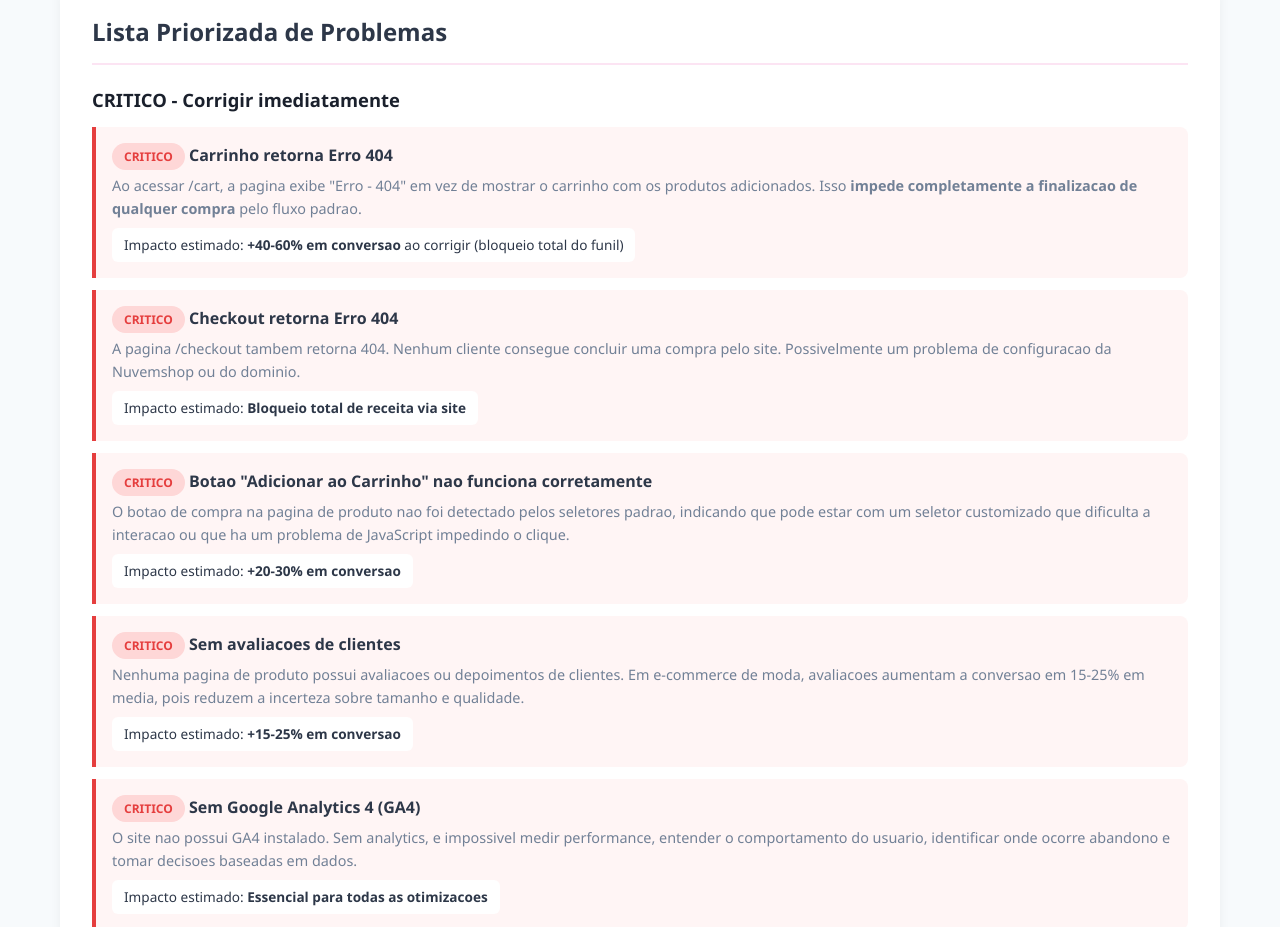
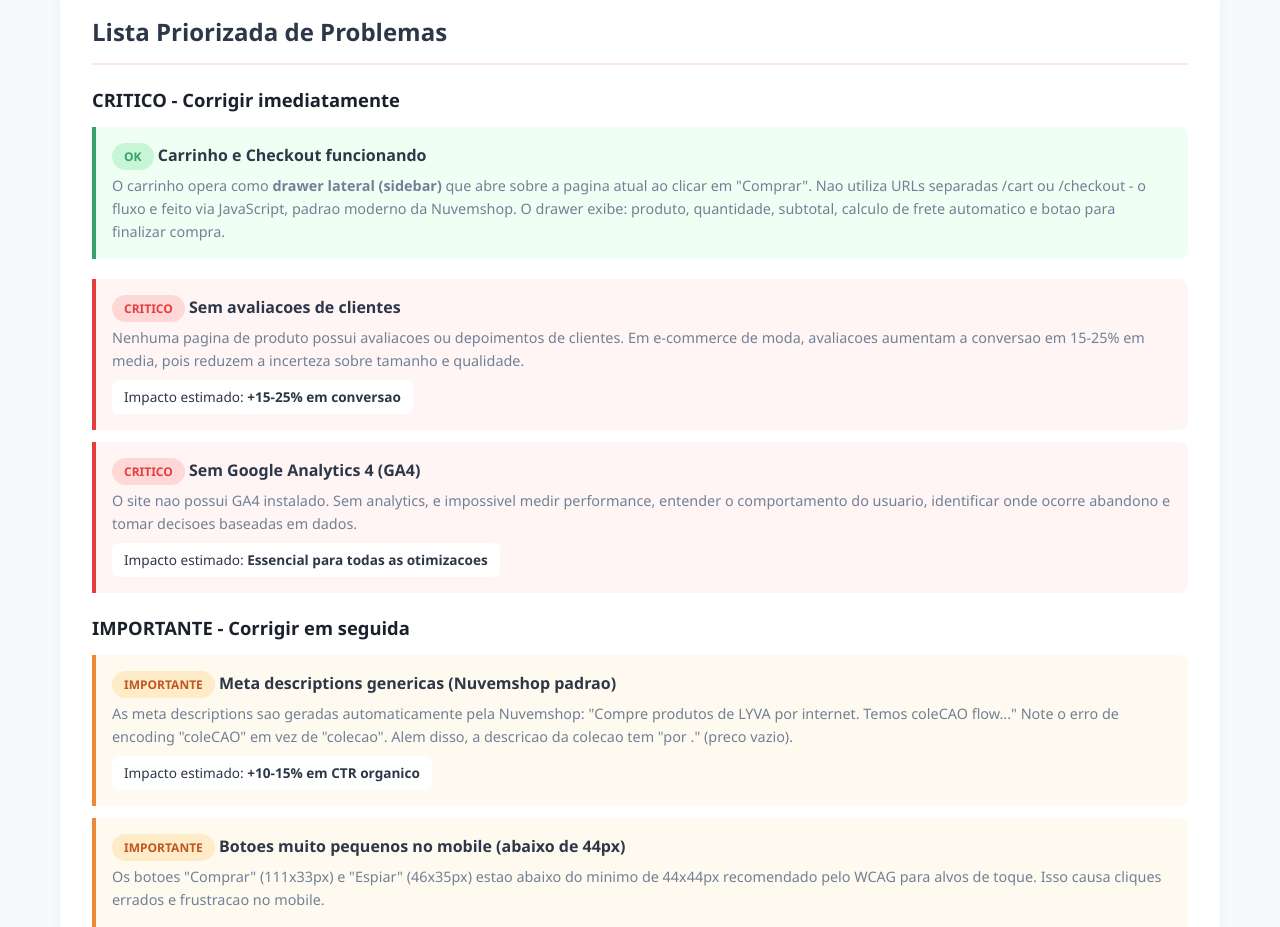
Before and after one commit to matheusfmourao/projeto-claude-code, a website: page auditoria/relatorio-auditoria-lyvafit.html in a window 1280 px wide. Shown: the part 920-1847 px from the top of the page. Drawn offline with Linux system fonts and the light colour scheme.

Commit message:
auto: atualizar arquivos

```diff
--- a/auditoria/relatorio-auditoria-lyvafit.html
+++ b/auditoria/relatorio-auditoria-lyvafit.html
@@ -245,31 +245,13 @@ tr:hover { background: var(--gray-50); }
 
   <h3>CRITICO - Corrigir imediatamente</h3>
 
-  <div class="issue-item critical">
-    <div class="issue-title"><span class="badge badge-critical">Critico</span> Carrinho retorna Erro 404</div>
+  <div class="issue-item" style="border-left-color: var(--green); background: #f0fff4; margin-bottom: 20px;">
+    <div class="issue-title"><span class="badge badge-ok">OK</span> Carrinho e Checkout funcionando</div>
     <div class="issue-detail">
-      Ao acessar /cart, a pagina exibe "Erro - 404" em vez de mostrar o carrinho com os produtos adicionados.
-      Isso <strong>impede completamente a finalizacao de qualquer compra</strong> pelo fluxo padrao.
+      O carrinho opera como <strong>drawer lateral (sidebar)</strong> que abre sobre a pagina atual ao clicar em "Comprar".
+      Nao utiliza URLs separadas /cart ou /checkout - o fluxo e feito via JavaScript, padrao moderno da Nuvemshop.
+      O drawer exibe: produto, quantidade, subtotal, calculo de frete automatico e botao para finalizar compra.
     </div>
-    <div class="issue-impact">Impacto estimado: <strong>+40-60% em conversao</strong> ao corrigir (bloqueio total do funil)</div>
-  </div>
-
-  <div class="issue-item critical">
-    <div class="issue-title"><span class="badge badge-critical">Critico</span> Checkout retorna Erro 404</div>
-    <div class="issue-detail">
-      A pagina /checkout tambem retorna 404. Nenhum cliente consegue concluir uma compra pelo site.
-      Possivelmente um problema de configuracao da Nuvemshop ou do dominio.
-    </div>
-    <div class="issue-impact">Impacto estimado: <strong>Bloqueio total de receita via site</strong></div>
-  </div>
-
-  <div class="issue-item critical">
-    <div class="issue-title"><span class="badge badge-critical">Critico</span> Botao "Adicionar ao Carrinho" nao funciona corretamente</div>
-    <div class="issue-detail">
-      O botao de compra na pagina de produto nao foi detectado pelos seletores padrao, indicando que pode estar
-      com um seletor customizado que dificulta a interacao ou que ha um problema de JavaScript impedindo o clique.
-    </div>
-    <div class="issue-impact">Impacto estimado: <strong>+20-30% em conversao</strong></div>
   </div>
 
   <div class="issue-item critical">
```
